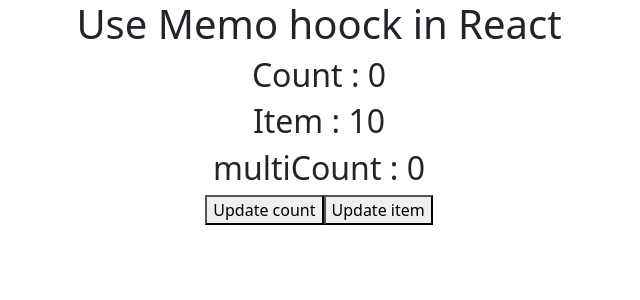
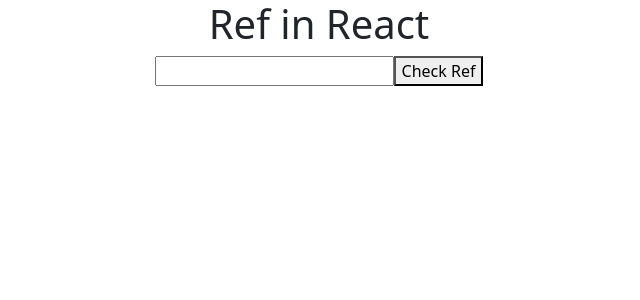
Before and after one commit to Arvindkr123/React-Learning, a React (Create React App) app: page / in a window 1280 px wide. Shown: the top 300 px of the page, without its empty margins (321-961 px from the left). Built offline with nearby package versions, Linux system fonts and the light colour scheme.

Commit message:
Ref in React

```diff
--- a/src/App.js
+++ b/src/App.js
@@ -1,25 +1,29 @@
 import logo from './logo.svg';
 import './App.css';
+import React, {createRef} from 'react'
 
-import React, { useState, useMemo} from 'react'
-
-function App() {
-  const[count, setCount] = useState(0);
-  const[item, setItem] = useState(10);
-  const multiCount = useMemo(()=>{
-    console.log('Use memo')
-    return count*5;
-  }, [count])
-  return (
-    <div className='App'>
-      <h1>Use Memo hoock in React</h1>
-      <h2>Count : {count}</h2>
-      <h2>Item : {item}</h2>
-      <h2>multiCount : {multiCount}</h2>
-      <button onClick={()=>setCount(count+1)}>Update count</button>
-      <button onClick={()=>setItem(item*10)}>Update item</button>
-    </div>
-  )
+class App extends React.Component{
+  constructor(){
+    super();
+    this.inputRef = createRef();
+  }
+  componentDidMount(){
+    // console.log(this.inputRef.current.value='10000')
+  }
+  getValue(){
+    console.log(this.inputRef.current.value)
+    this.inputRef.current.style.color='red'
+    this.inputRef.current.style.backgroundColor='black'
+  }
+  render(){
+    return(
+      <div className='App'>
+        <h1>Ref in React</h1>
+        <input type="text" ref ={this.inputRef}/>
+        <button onClick={()=>this.getValue()}>Check Ref</button>
+      </div>
+    )
+  }
 }
 
-export default App
+export default App;
```
Also changed, not shown: src/User.js (added).
